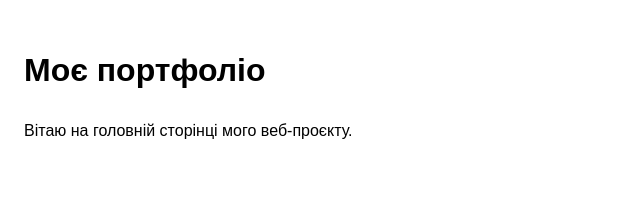
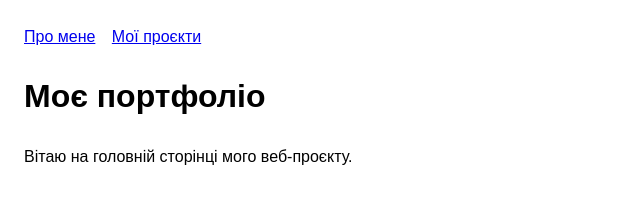
Before and after one commit to Nex0nDINASTIYA/my-web-course, a website: page hw-03/index.html in a window 1280 px wide. Shown: the whole page, without its empty margins (0-640 px from the left). Drawn offline with Linux system fonts and the light colour scheme.

```diff
--- a/hw-03/index.html
+++ b/hw-03/index.html
@@ -8,6 +8,10 @@
 </head>
 <body>
   <header>
+    <nav>
+      <a href="about.html">Про мене</a>
+      <a href="projects.html">Мої проєкти</a>
+    </nav>
     <h1>Моє портфоліо</h1>
   </header>
   <main>
```
